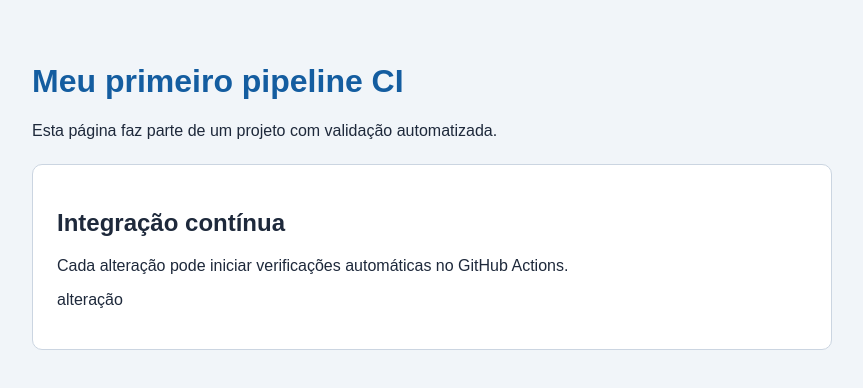
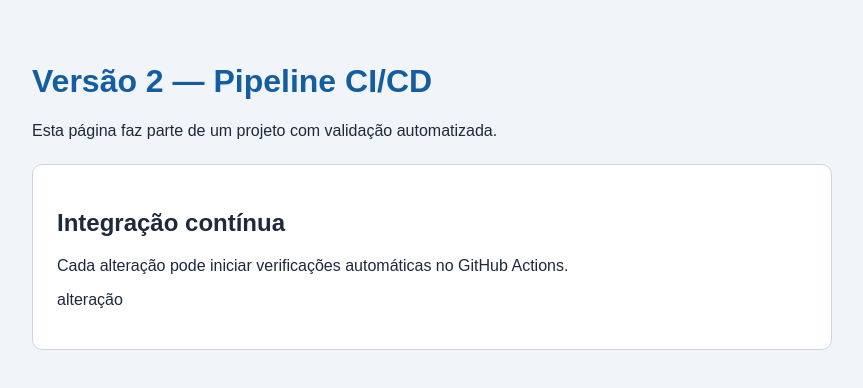
Before and after one commit to thalita425/criar_pipeline, a plain HTML site: page index.html in a window 1280 px wide. Shown: the whole page, without its empty margins (208-1071 px from the left). Drawn offline with Linux system fonts and the light colour scheme.

Commit message:
Update index.html

```diff
--- a/index.html
+++ b/index.html
@@ -8,7 +8,7 @@
     </head>
     <body>
       <main class="container">
-        <h1>Meu primeiro pipeline CI</h1>
+        <h1>Versão 2 — Pipeline CI/CD</h1>
 
         <p>
           Esta página faz parte de um projeto
```
